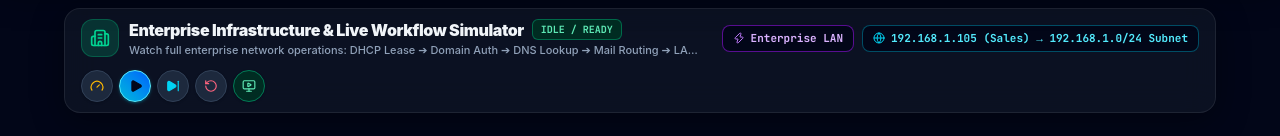
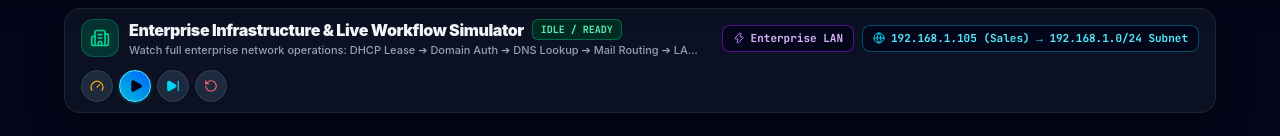
Before and after one commit to aessabiri/interactive_networking, a React (Vite) app: page / in a window 1280 px wide. Shown: the part 132-268 px from the top of the page. Built offline with nearby package versions, Linux system fonts and the light colour scheme.

Commit message:
style: remove Hide Canvas toggle button and scope AD live packet inspector to Detailed Mode only

```diff
--- a/src/components/active-directory/ADModule.jsx
+++ b/src/components/active-directory/ADModule.jsx
@@ -606,7 +606,8 @@ export default function ADModule({ appMode = 'clean' }) {
           )}
         </div>
 
-        {/* LIVE PACKET & KERBEROS TICKET VIEWER */}
+        {/* LIVE PACKET & KERBEROS TICKET VIEWER (DETAILED MODE ONLY) */}
+        {(appMode === 'detailed' || appMode === 'expert') && (
           <div className="p-4 bg-slate-950/95 rounded-2xl border border-slate-800 space-y-3 font-mono text-xs shadow-xl">
             <div className="flex items-center justify-between border-b border-slate-800/80 pb-2">
               <div className="flex items-center gap-2 text-purple-400 font-extrabold text-xs">
@@ -623,29 +624,26 @@ export default function ADModule({ appMode = 'clean' }) {
                 {/* Column 1: Network Headers */}
                 <div className="p-3 bg-slate-900 rounded-xl border border-slate-800/80 space-y-1.5">
                   <div className="flex items-center justify-between text-purple-400 font-bold border-b border-slate-800 pb-1 text-[11px]">
-                  <span>Protocol Stack Headers:</span>
+                    <span>Kerberos Message & Realm:</span>
                     <span className="text-amber-400">{currentPayload.stepName}</span>
                   </div>
                   <p className="text-slate-300 text-[11px]">
-                  <span className="text-slate-500 font-bold">Ethernet (L2):</span> {currentPayload.l2Header}
+                    <span className="text-slate-500 font-bold">Protocol:</span> <span className="text-purple-300 font-bold">{currentPayload.protocol}</span>
                   </p>
                   <p className="text-slate-300 text-[11px]">
-                  <span className="text-slate-500 font-bold">IPv4 (L3):</span> <span className="text-purple-300 font-bold">{currentPayload.l3Header}</span>
+                    <span className="text-slate-500 font-bold">Client Principal:</span> <span className="text-cyan-300 font-bold">{currentPayload.clientPrincipal}</span>
                   </p>
                   <p className="text-slate-300 text-[11px]">
-                  <span className="text-slate-500 font-bold">Kerberos (L4):</span> <span className="text-emerald-300 font-bold">{currentPayload.l4Header}</span>
+                    <span className="text-slate-500 font-bold">Layer 3 (IPv4):</span> <span className="text-blue-300 font-bold">{currentPayload.l3Header}</span>
                   </p>
                 </div>
 
-              {/* Column 2: Kerberos Ticket Payload */}
+                {/* Column 2: Ticket Payload Fields */}
                 <div className="p-3 bg-slate-900 rounded-xl border border-slate-800/80 space-y-1.5">
-                <div className="flex items-center justify-between text-amber-400 font-bold border-b border-slate-800 pb-1 text-[11px]">
-                  <span>Kerberos Principals & Ticket Data:</span>
+                  <div className="flex items-center justify-between text-cyan-400 font-bold border-b border-slate-800 pb-1 text-[11px]">
+                    <span>Encryption & Service Principal:</span>
                     <span className="text-slate-400 text-[10px]">{currentPayload.encryptionType}</span>
                   </div>
-                <p className="text-slate-300 text-[11px]">
-                  <span className="text-slate-500 font-bold">Client Principal:</span> <span className="text-purple-300 font-bold">{currentPayload.clientPrincipal}</span>
-                </p>
                   <p className="text-slate-300 text-[11px]">
                     <span className="text-slate-500 font-bold">Target SPN:</span> <span className="text-amber-300 font-bold">{currentPayload.servicePrincipal}</span>
                   </p>
@@ -661,6 +659,7 @@ export default function ADModule({ appMode = 'clean' }) {
               </div>
             )}
           </div>
+        )}
       </div>
 
       {/* WINDOWS CLI CHEATSHEET & TICKET INSPECTOR BUTTONS */}
--- a/src/components/common/EasyCard.jsx
+++ b/src/components/common/EasyCard.jsx
@@ -166,23 +166,7 @@ export function CleanWidget({
           >
             <RotateCcw className="w-3.5 h-3.5" />
           </button>
-        )}
-
-        {/* CANVAS ANIMATION HIDE/SHOW TOGGLE */}
-        {setShowAnimation && (
-          <button
-            onClick={() => setShowAnimation(!showAnimation)}
-            className={`w-8 h-8 rounded-full flex items-center justify-center transition-all cursor-pointer shadow border hover:scale-105 active:scale-95 ${
-              showAnimation
-                ? 'bg-emerald-950 text-emerald-300 border-emerald-700'
-                : 'bg-slate-800 text-slate-400 border-slate-700'
-            }`}
-            title={showAnimation ? 'Hide Canvas' : 'Show Canvas'}
-          >
-            <MonitorPlay className="w-3.5 h-3.5" />
-          </button>
-        )}
-      </div>
+        )}      </div>
     </div>
   );
 }
```
Lines whose indentation alone changed are shown as unchanged.
